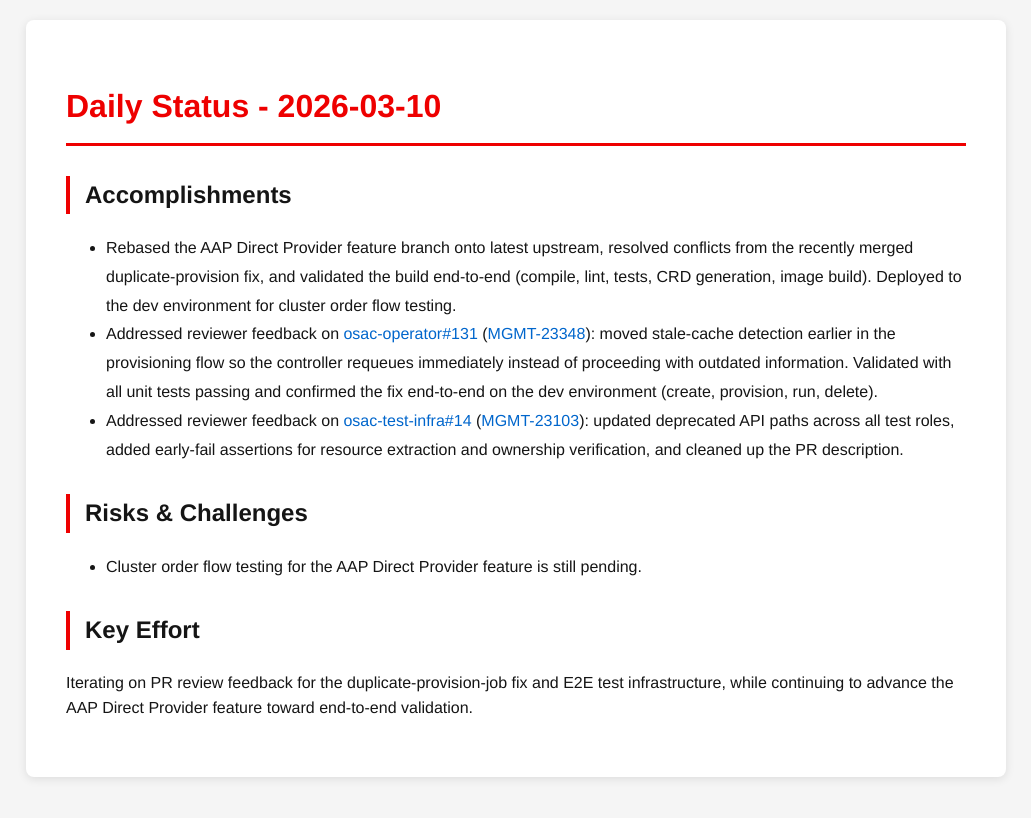
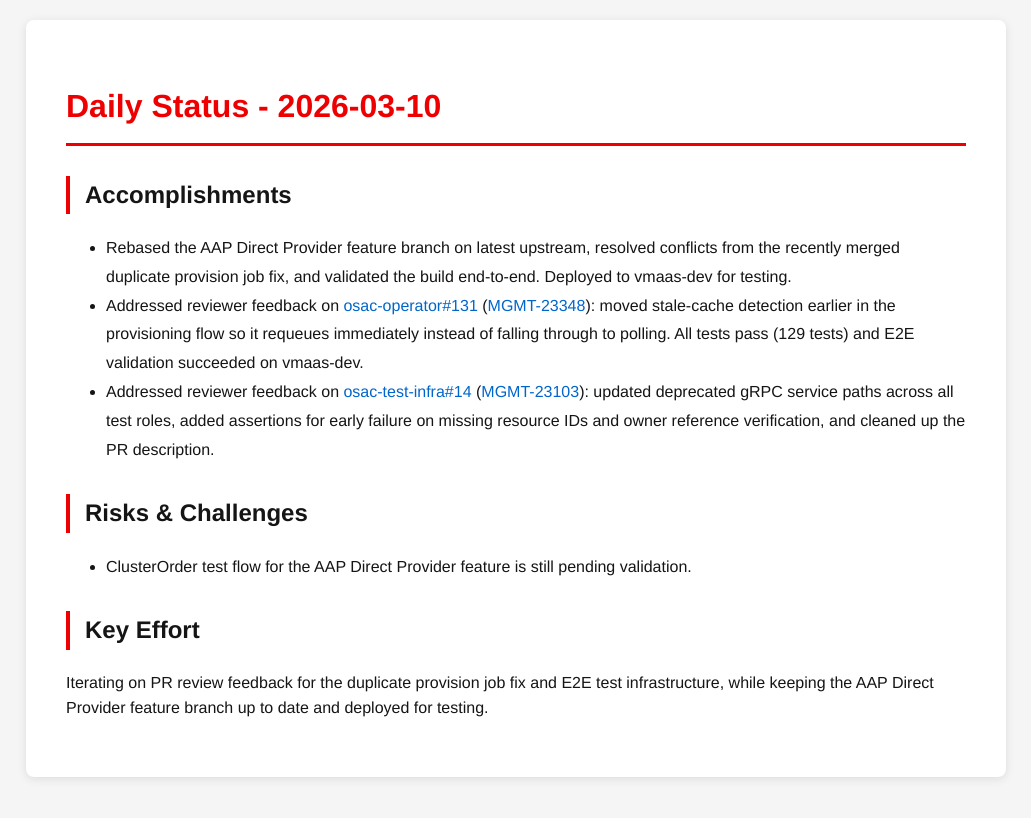
Before and after one commit to tzvatot/daily-status, a Jekyll site: the page built from 2026-03-10.md, in a window 1280 px wide. Shown: the top 818 px of the page, without its empty margins (124-1155 px from the left). Built offline with Jekyll 4.4.1, drawn with Linux system fonts in a browser that asks for light colours.

Commit message:
Daily status update - 2026-03-10

```diff
--- a/2026-03-10.md
+++ b/2026-03-10.md
@@ -7,12 +7,12 @@
 # Daily Status - 2026-03-10
 
 ## Accomplishments
-- Rebased the AAP Direct Provider feature branch onto latest upstream, resolved conflicts from the recently merged duplicate-provision fix, and validated the build end-to-end (compile, lint, tests, CRD generation, image build). Deployed to the dev environment for cluster order flow testing.
-- Addressed reviewer feedback on [osac-operator#131](https://github.com/osac-project/osac-operator/pull/131) ([MGMT-23348](https://issues.redhat.com/browse/MGMT-23348)): moved stale-cache detection earlier in the provisioning flow so the controller requeues immediately instead of proceeding with outdated information. Validated with all unit tests passing and confirmed the fix end-to-end on the dev environment (create, provision, run, delete).
-- Addressed reviewer feedback on [osac-test-infra#14](https://github.com/osac-project/osac-test-infra/pull/14) ([MGMT-23103](https://issues.redhat.com/browse/MGMT-23103)): updated deprecated API paths across all test roles, added early-fail assertions for resource extraction and ownership verification, and cleaned up the PR description.
+- Rebased the AAP Direct Provider feature branch on latest upstream, resolved conflicts from the recently merged duplicate provision job fix, and validated the build end-to-end. Deployed to vmaas-dev for testing.
+- Addressed reviewer feedback on [osac-operator#131](https://github.com/osac-project/osac-operator/pull/131) ([MGMT-23348](https://issues.redhat.com/browse/MGMT-23348)): moved stale-cache detection earlier in the provisioning flow so it requeues immediately instead of falling through to polling. All tests pass (129 tests) and E2E validation succeeded on vmaas-dev.
+- Addressed reviewer feedback on [osac-test-infra#14](https://github.com/osac-project/osac-test-infra/pull/14) ([MGMT-23103](https://issues.redhat.com/browse/MGMT-23103)): updated deprecated gRPC service paths across all test roles, added assertions for early failure on missing resource IDs and owner reference verification, and cleaned up the PR description.
 
 ## Risks & Challenges
-- Cluster order flow testing for the AAP Direct Provider feature is still pending.
+- ClusterOrder test flow for the AAP Direct Provider feature is still pending validation.
 
 ## Key Effort
-Iterating on PR review feedback for the duplicate-provision-job fix and E2E test infrastructure, while continuing to advance the AAP Direct Provider feature toward end-to-end validation.
+Iterating on PR review feedback for the duplicate provision job fix and E2E test infrastructure, while keeping the AAP Direct Provider feature branch up to date and deployed for testing.
```
